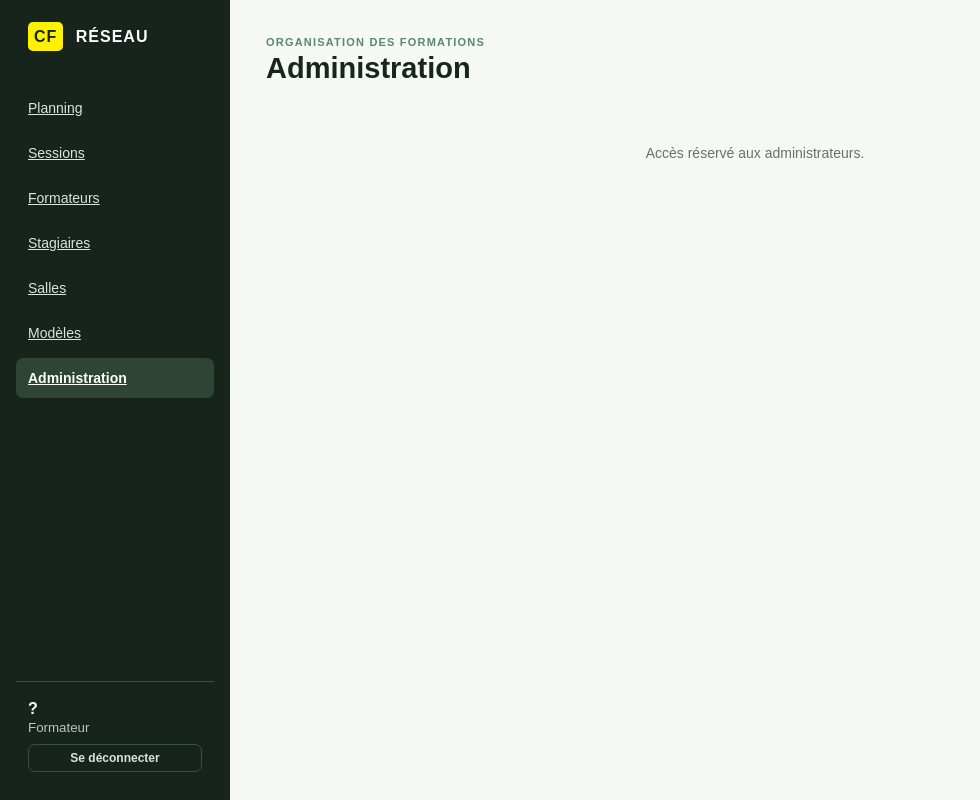
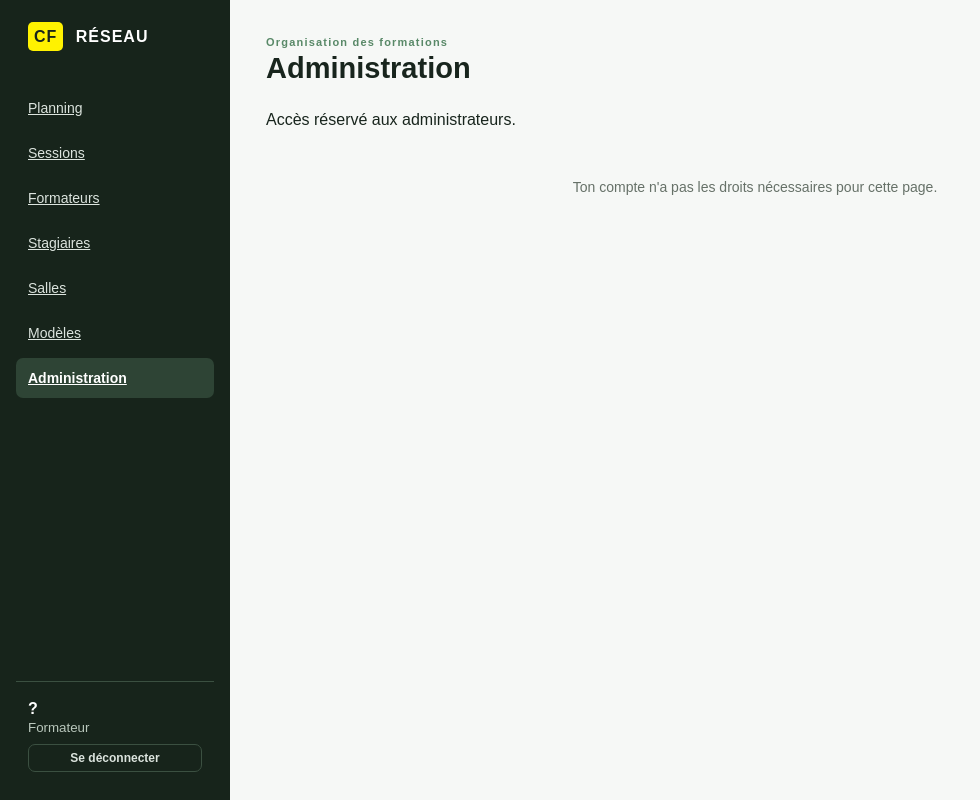
Before and after one commit to Martial07-next/cf-formations, a Next.js app: page /administration in a window 1280 px wide. Shown: the whole page, without its empty margins (0-980 px from the left). Built offline with nearby package versions, Linux system fonts and the light colour scheme; no server answers.

Commit message:
Update page.tsx

```diff
--- a/app/administration/page.tsx
+++ b/app/administration/page.tsx
@@ -13,11 +13,12 @@ export default async function AdministrationPage() {
         <section className="content">
           <header>
             <div>
-              <p className="eyebrow">ORGANISATION DES FORMATIONS</p>
+              <p className="eyebrow">Organisation des formations</p>
               <h1>Administration</h1>
+              <p>Accès réservé aux administrateurs.</p>
             </div>
           </header>
-          <p className="empty">Accès réservé aux administrateurs.</p>
+          <p className="empty">Ton compte n'a pas les droits nécessaires pour cette page.</p>
         </section>
       </main>
     );
@@ -35,13 +36,11 @@ export default async function AdministrationPage() {
       <section className="content">
         <header>
           <div>
-            <p className="eyebrow">ORGANISATION DES FORMATIONS</p>
+            <p className="eyebrow">Organisation des formations</p>
             <h1>Administration</h1>
+            <p>Gère les comptes utilisateurs et leurs rôles d'accès.</p>
           </div>
         </header>
-        <p style={{ color: 'var(--muted)', marginTop: '-14px', marginBottom: '20px', fontSize: '14px' }}>
-          Gère les comptes utilisateurs et leurs rôles d&apos;accès.
-        </p>
         <AdminUsersTable rows={profiles || []} currentUserId={user?.id || ''} />
       </section>
     </main>
```
